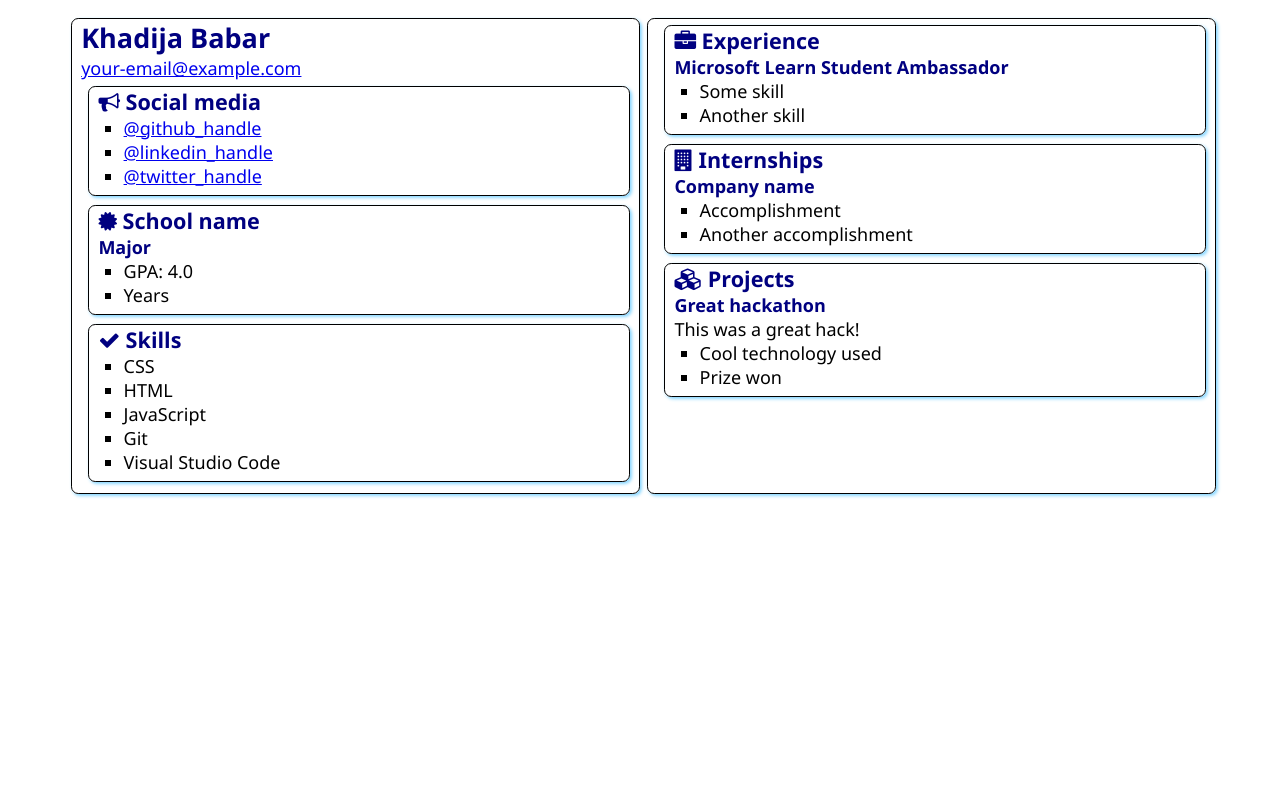
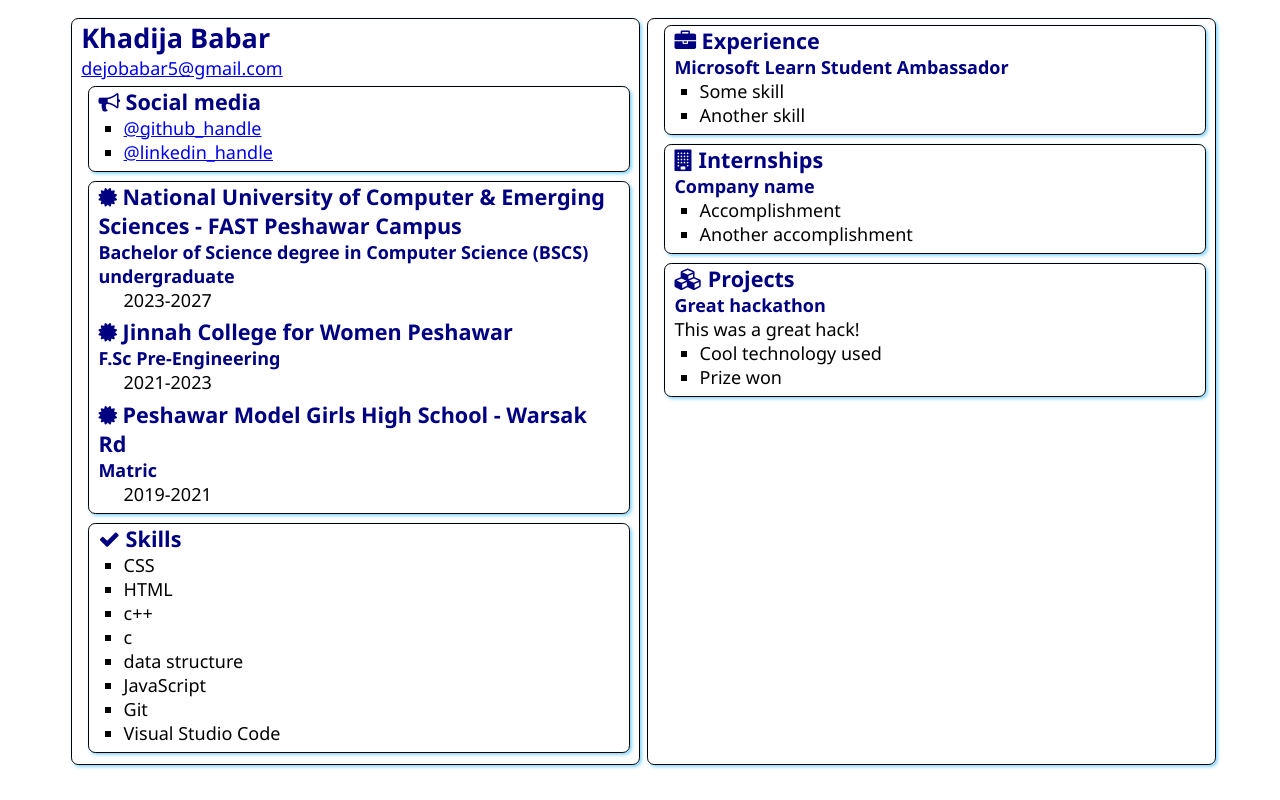
Before and after one commit to khadija-babar/my-static-portfolio, a plain HTML site: page src/index.html in a window 1280 px wide. Drawn offline with Linux system fonts and the light colour scheme.

Commit message:
Update index.html

```diff
--- a/src/index.html
+++ b/src/index.html
@@ -13,7 +13,7 @@
     <main>
         <article class="box">
             <h1>Khadija Babar</h1>
-            <div><a href="mailto:your.email@example.com">your-email@example.com</a></div>
+            <div><a href="mailto:your.email@example.com">dejobabar5@gmail.com</a></div>
 
             <section class="box">
                 <h2>
@@ -21,22 +21,37 @@
                     Social media
                 </h2>
                 <ul>
-                    <li><a href="https://github.com/<handle>">@github_handle</a></li>
-                    <li><a href="https://linkedin.com/in/<handle>">@linkedin_handle</a></li>
-                    <li><a href="https://twitter.com/<handle>">@twitter_handle</a></li>
+                    <li><a href="https://github.com/khadija-babar">@github_handle</a></li>
+                    <li><a href="https://www.linkedin.com/in/khadija-babar-605209286/">@linkedin_handle</a></li>
+
                 </ul>
             </section>
 
             <section class="box">
                 <div class="education">
+<h2>
+                        <i class="fa fa-certificate" aria-hidden="true"></i>
+National University of Computer & Emerging Sciences - FAST Peshawar Campus
+                    </h2>
+                    <h3>Bachelor of Science degree in Computer Science (BSCS) undergraduate</h3>
+                    <ul
+                        <li>2023-2027</li>
+                    </ul>
+<h2>
+                        <i class="fa fa-certificate" aria-hidden="true"></i>
+Jinnah College for Women Peshawar
+                    </h2>
+                    <h3>F.Sc Pre-Engineering</h3>
+                    <ul
+                        <li>2021-2023</li>
+                    </ul>
                     <h2>
                         <i class="fa fa-certificate" aria-hidden="true"></i>
-                        School name
+Peshawar Model Girls High School - Warsak Rd
                     </h2>
-                    <h3>Major</h3>
-                    <ul>
-                        <li>GPA: 4.0</li>
-                        <li>Years</li>
+                    <h3>Matric</h3>
+                    <ul
+                        <li>2019-2021</li>
                     </ul>
                 </div>
             </section>
@@ -49,6 +64,9 @@
                 <ul>
                     <li>CSS</li>
                     <li>HTML</li>
+ <li>c++</li>
+                    <li>c</li>
+ <li>data structure</li>
                     <li>JavaScript</li>
                     <li>Git</li>
                     <li>Visual Studio Code</li>
```
